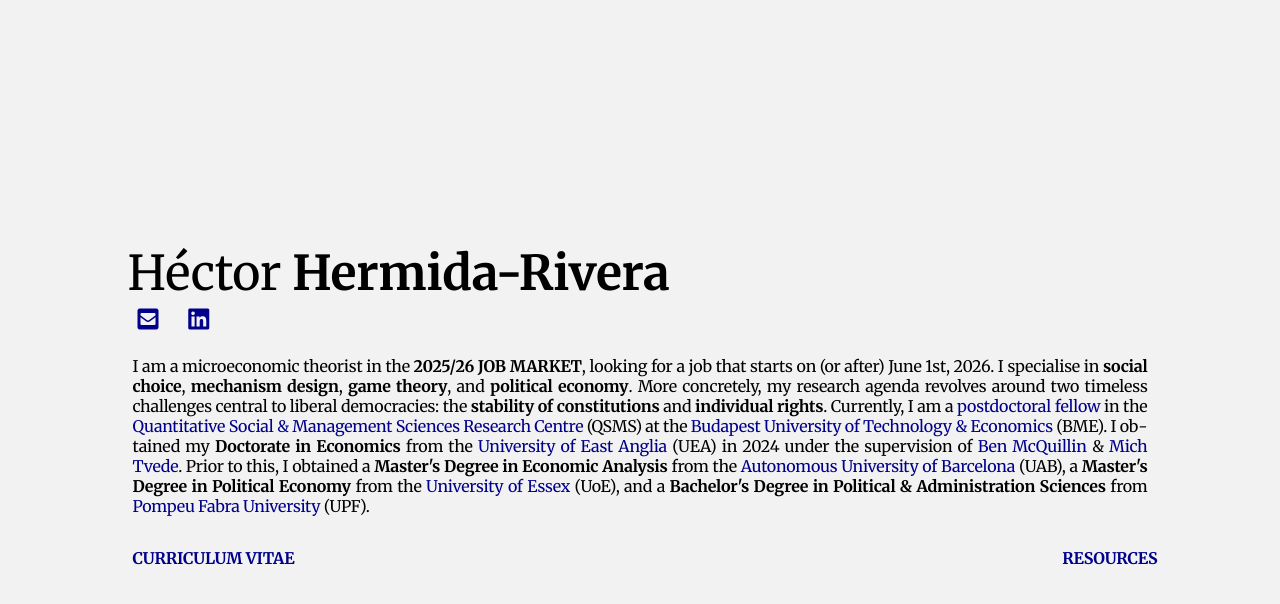
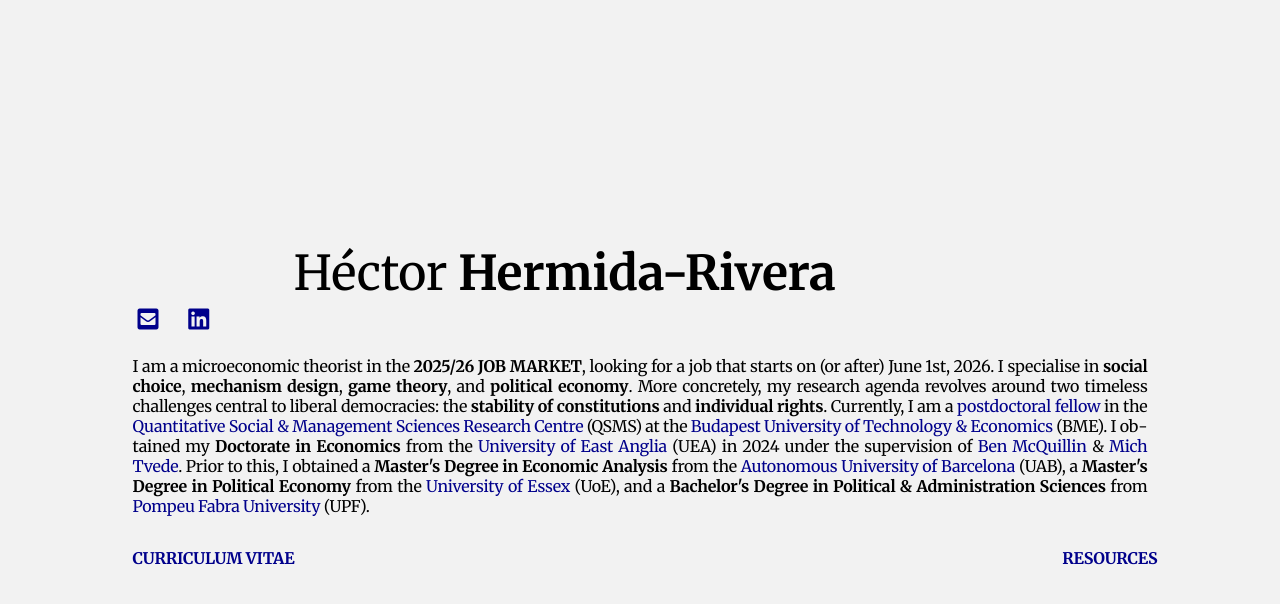
Before and after one commit to HectorHermidaRivera/hectorhermidarivera.github.io, a Jekyll site: the page built from index.md, in a window 1280 px wide. Shown: the top 604 px of the page. Built offline with Jekyll 4.4.1, drawn with Linux system fonts in a browser that asks for light colours; a style sheet for code colours, icons or effects is not loaded.

Commit message:
Update index.md

```diff
--- a/index.md
+++ b/index.md
@@ -12,7 +12,7 @@ body_class: home-page
 ">
 
   <!-- PAGE TITLE -->
-<h1 class="main-name" style="padding-left:0 !important;">
+<h1 class="main-name" style="padding-left:5 !important; padding-right:5px !important;">
   Héctor <strong>Hermida-Rivera</strong>
 </h1>
 
```
